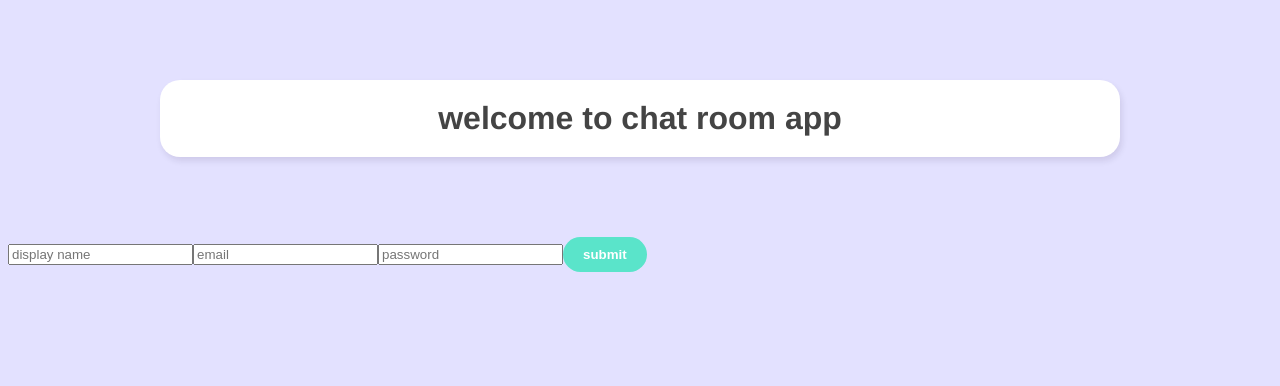
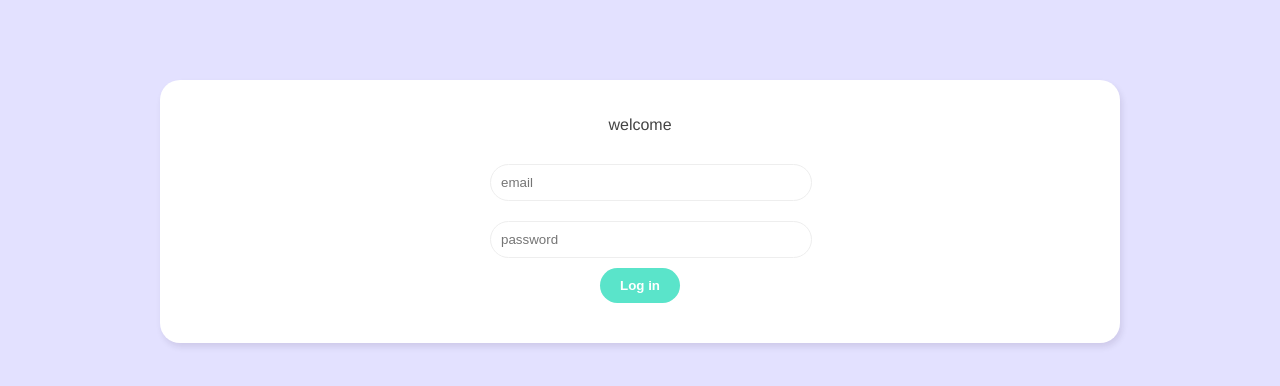
Before and after one commit to mikeqiu2011/live-chat, a Vue app: page / in a window 1280 px wide. Shown: the top 386 px of the page. Built offline with nearby package versions, Linux system fonts and the light colour scheme.

Commit message:
login form done with correct css

```diff
--- /dev/null
+++ b/src/components/LoginForm.vue
@@ -0,0 +1,33 @@
+<template>
+  <div class="signup">
+    <form @submit.prevent="handleSubmit">
+      <input type="email" placeholder="email" required v-model="email" />
+      <input
+        type="password"
+        placeholder="password"
+        required
+        v-model="password"
+      />
+      <button>Log in</button>
+    </form>
+  </div>
+</template>
+
+<script>
+import { ref } from "@vue/reactivity";
+export default {
+  setup() {
+    const email = ref("");
+    const password = ref("");
+
+    const handleSubmit = () => {
+      console.log(email.value, password.value);
+    };
+
+    return { email, password, handleSubmit };
+  },
+};
+</script>
+
+<style>
+</style>
--- a/src/components/SignupForm.vue
+++ b/src/components/SignupForm.vue
@@ -1,5 +1,4 @@
 <template>
-  <div class="signup">
   <form @submit.prevent="handleSubmit">
     <input
       type="text"
@@ -8,16 +7,10 @@
       v-model="displayName"
     />
     <input type="email" placeholder="email" required v-model="email" />
-      <input
-        type="password"
-        placeholder="password"
-        required
-        v-model="password"
-      />
-      <button>submit</button>
+    <input type="password" placeholder="password" required v-model="password" />
+    <button>Sign up</button>
     <!-- password is {{ password }} -->
   </form>
-  </div>
 </template>
 
 <script>
--- a/src/views/Welcome.vue
+++ b/src/views/Welcome.vue
@@ -1,12 +1,16 @@
 <template>
-  <h1 class="welcome container">welcome to chat room app</h1>
-  <SignupForm />
+  <div class="welcome container">
+    <p>welcome</p>
+    <!-- <SignupForm /> -->
+    <LoginForm />
+  </div>
 </template>
 
 <script>
 import SignupForm from "../components/SignupForm.vue";
+import LoginForm from "../components/LoginForm.vue";
 export default {
-  components: { SignupForm },
+  components: { SignupForm, LoginForm },
 };
 </script>
 
@@ -15,4 +19,22 @@ export default {
   text-align: center;
   padding: 20px 0;
 }
+/* form styles */
+.welcome form {
+  width: 300px;
+  margin: 20px auto;
+}
+.welcome label {
+  display: block;
+  margin: 20px 0 10px;
+}
+.welcome input {
+  width: 100%;
+  padding: 10px;
+  border-radius: 20px;
+  border: 1px solid #eee;
+  outline: none;
+  color: #999;
+  margin: 10px auto;
+}
 </style>
```
Lines whose indentation alone changed are shown as unchanged.
